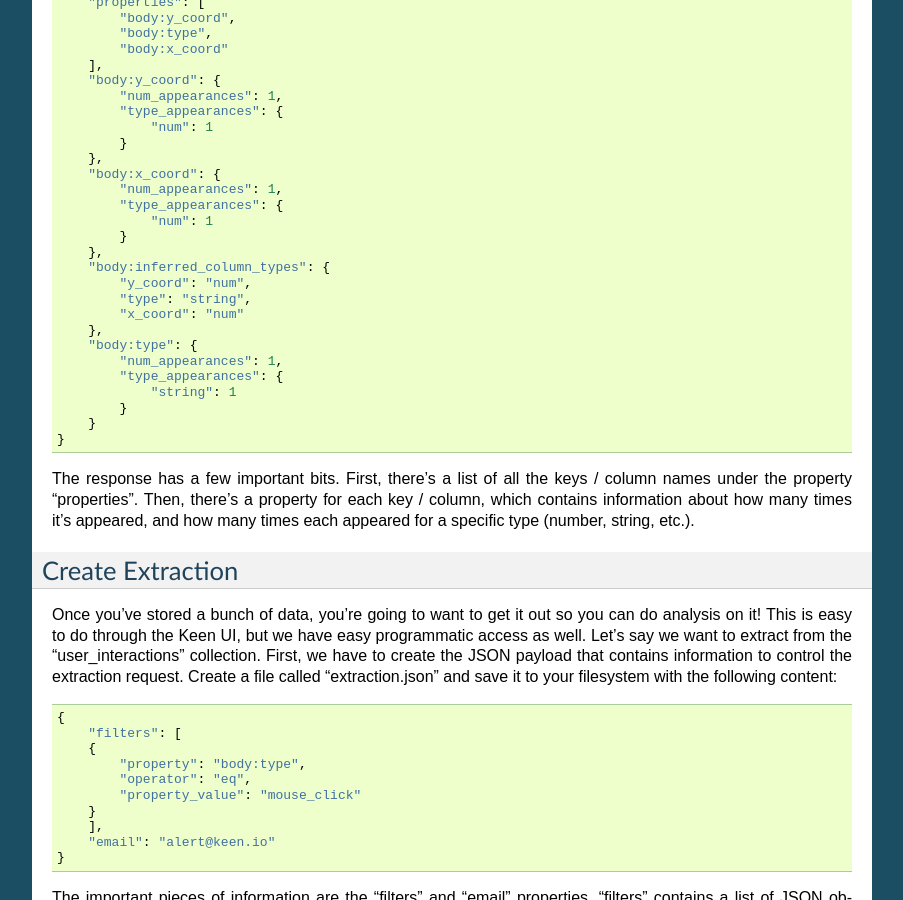
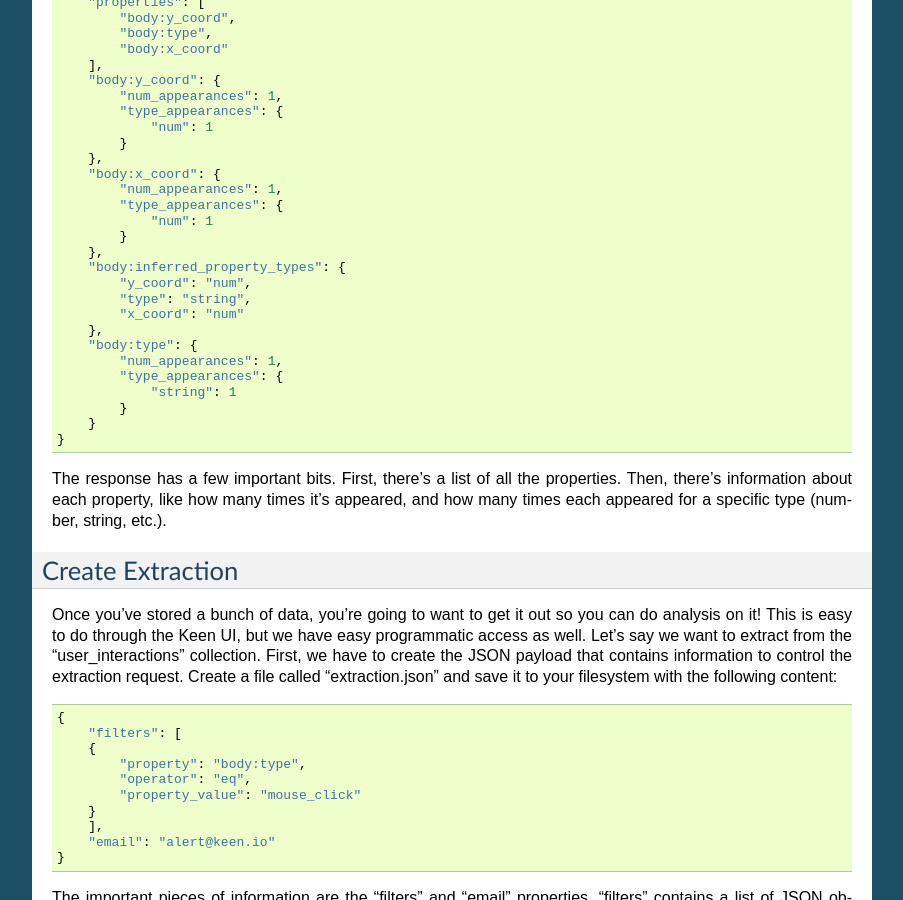
Before and after one commit to keenlabs/Keen-Docs, a Sphinx documentation site: the page built from source/api/getting_started.rst, in a window 1280 px wide and 900 px high, scrolled down 2695 px. Shown: the whole window, without its empty margins (198-1101 px from the left). Built offline with Sphinx 7.4.7, drawn with Linux system fonts in a browser that asks for light colours.

Commit message:
inferred_column_types to inferred_property_types

```diff
--- a/source/api/getting_started.rst
+++ b/source/api/getting_started.rst
@@ -169,7 +169,7 @@ Response
                 "num": 1
             }
         },
-        "body:inferred_column_types": {
+        "body:inferred_property_types": {
             "y_coord": "num",
             "type": "string",
             "x_coord": "num"
@@ -182,7 +182,7 @@ Response
         }
     }
 
-The response has a few important bits. First, there’s a list of all the keys / column names under the property "properties". Then, there’s a property for each key / column, which contains information about how many times it’s appeared, and how many times each appeared for a specific type (number, string, etc.).
+The response has a few important bits. First, there’s a list of all the properties. Then, there’s information about each property, like how many times it’s appeared, and how many times each appeared for a specific type (number, string, etc.).
 
 .. _create_extraction:
 
--- a/source/api/reference.rst
+++ b/source/api/reference.rst
@@ -254,7 +254,7 @@ GET
 
 	{
 		"property_names": ["body:type", "body:x_coord", "body:y_coord"],
-		"inferred_column_types": {
+		"inferred_property_types": {
 			"body:type": "string",
         	"body:x_coord": "num",
         	"body:y_coord": "num"
```
